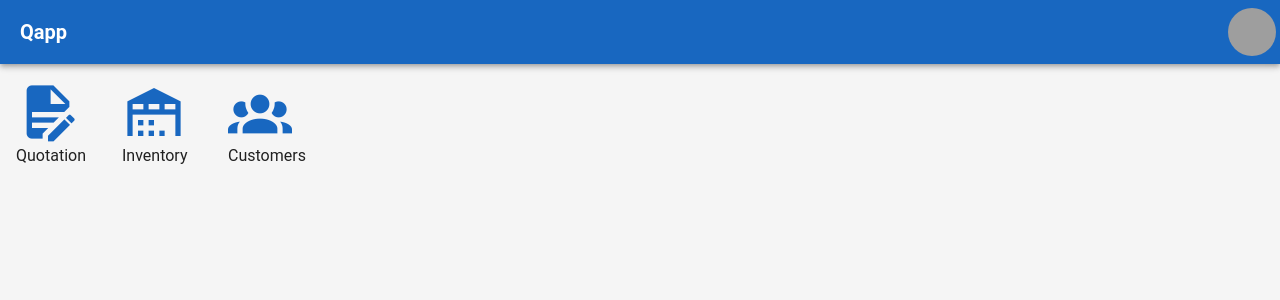
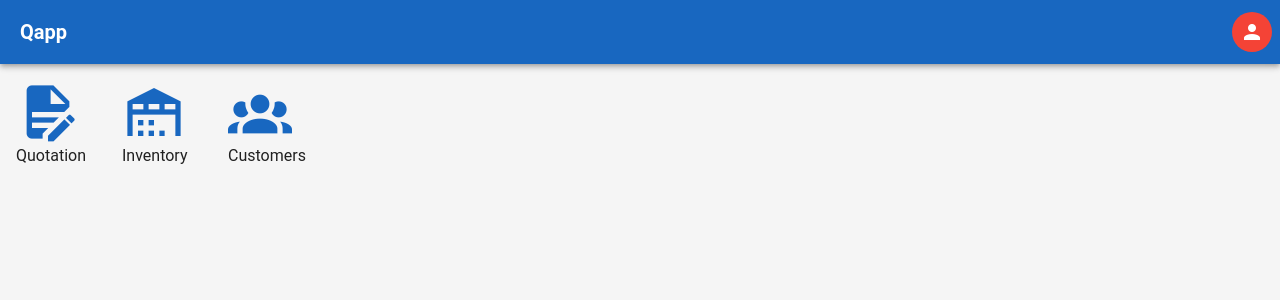
Before and after one commit to syedm00sa/qapp_api_1.0, a Vue app: page /landing in a window 1280 px wide. Shown: the top 300 px of the page. Built offline with nearby package versions, Linux system fonts and the light colour scheme.

Commit message:
person icon and logout functionality

```diff
--- a/src/components/Header.vue
+++ b/src/components/Header.vue
@@ -13,8 +13,8 @@
       <v-menu min-width="200px" rounded>
         <template v-slot:activator="{ props }">
           <v-btn icon v-bind="props">
-            <v-avatar color="grey" size="small">
-              <span class="text-h5">{{ user.initials }}</span>
+            <v-avatar color="red">
+              <v-icon class="white--text">mdi-account</v-icon>
             </v-avatar>
           </v-btn>
         </template>
@@ -55,6 +55,13 @@ export default {
       email: "sk@gamil.com",
     },
   }),
+  methods: {
+    logout() {
+      console.log("Logout");
+
+      this.$router.push("/");
+    },
+  },
 };
 </script>
 
--- a/src/views/LandingPage.vue
+++ b/src/views/LandingPage.vue
@@ -8,8 +8,8 @@
       <v-menu min-width="200px" rounded>
         <template v-slot:activator="{ props }">
           <v-btn icon v-bind="props">
-            <v-avatar color="grey" size="large">
-              <span class="text-h5">{{ user.initials }}</span>
+            <v-avatar color="red">
+              <v-icon class="white--text">mdi-account</v-icon>
             </v-avatar>
           </v-btn>
         </template>
@@ -95,7 +95,7 @@ export default {
     logout() {
       // Handle logout logic here
       console.log("User logged out");
-      this.$router.push("/login");
+      this.$router.push("/");
     },
     navigateToSearch() {
       this.$router.push("/search");
```
